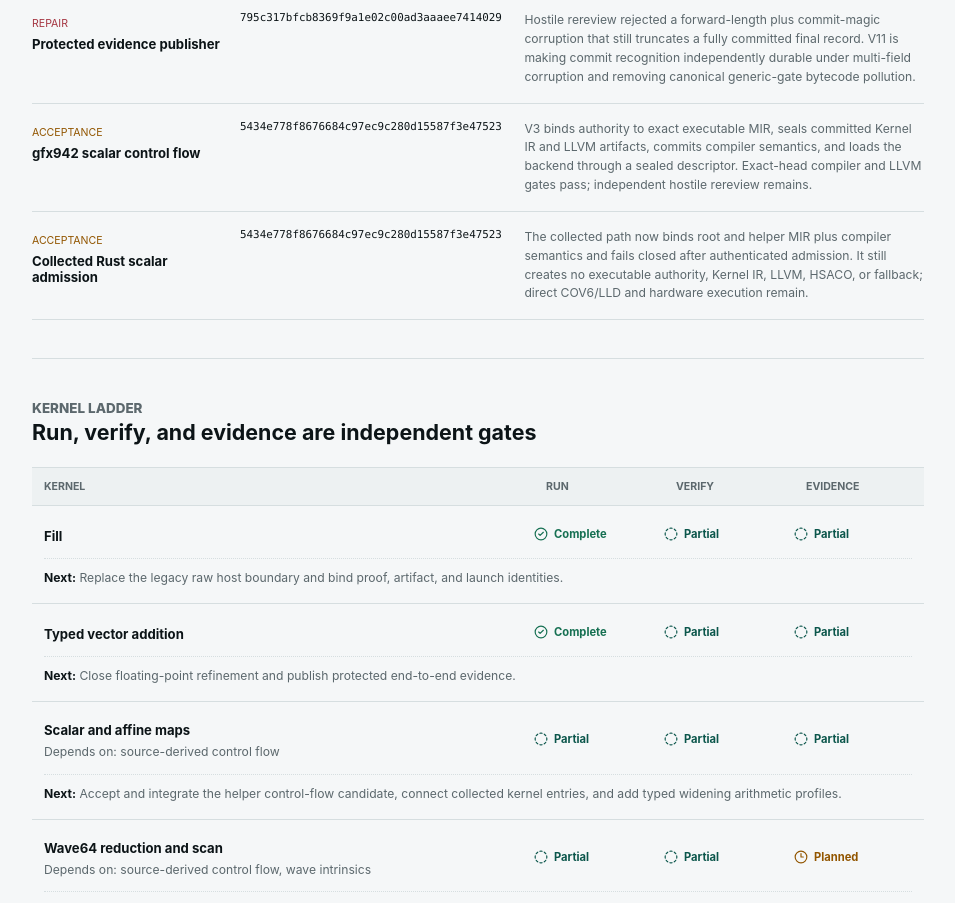
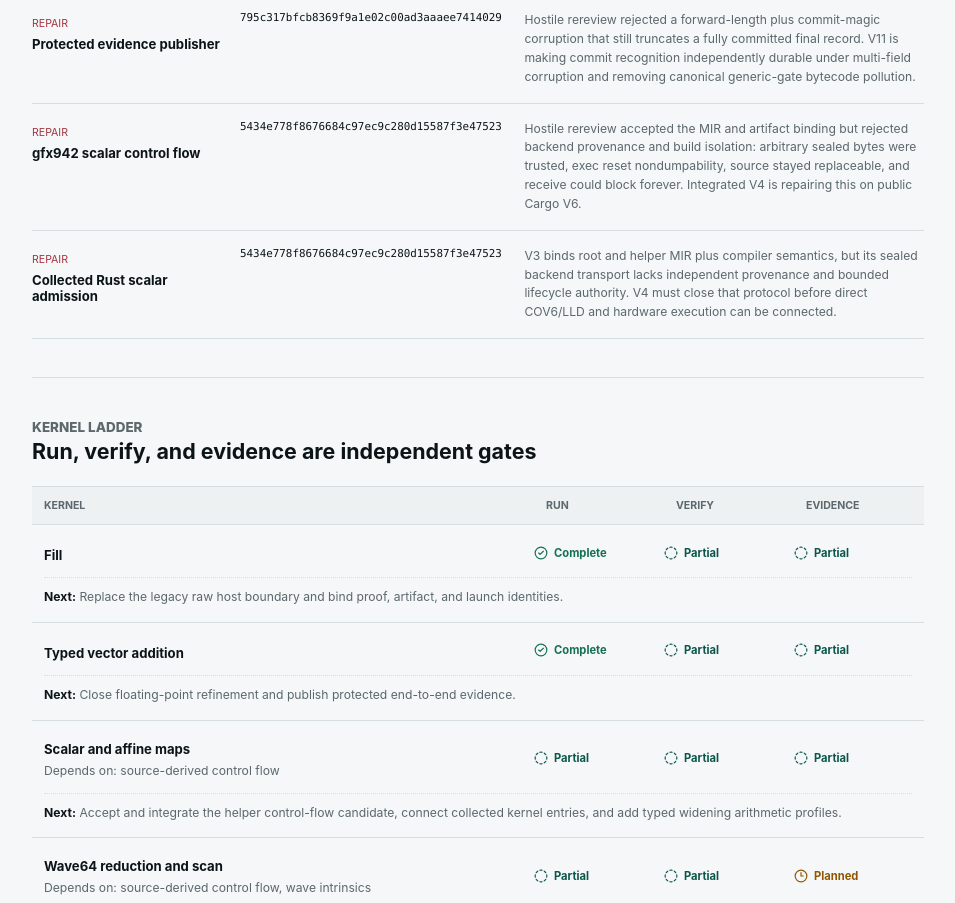
Before and after one commit to harsh-nod/fe2o3-kernels, a React (Vite) app: page /#/status in a window 1280 px wide. Shown: the part 880-1783 px from the top of the page, without its empty margins (312-1267 px from the left). Built offline with nearby package versions, Linux system fonts and the light colour scheme.

Commit message:
Record scalar V3 protocol rejection

```diff
--- a/src/content/progress.ts
+++ b/src/content/progress.ts
@@ -62,16 +62,16 @@ export const developmentCheckpoints: DevelopmentCheckpoint[] = [
   {
     name: "gfx942 scalar control flow",
     commit: "5434e778f8676684c97ec9c280d15587f3e47523",
-    state: "acceptance",
+    state: "repair",
     detail:
-      "V3 binds authority to exact executable MIR, seals committed Kernel IR and LLVM artifacts, commits compiler semantics, and loads the backend through a sealed descriptor. Exact-head compiler and LLVM gates pass; independent hostile rereview remains.",
+      "Hostile rereview accepted the MIR and artifact binding but rejected backend provenance and build isolation: arbitrary sealed bytes were trusted, exec reset nondumpability, source stayed replaceable, and receive could block forever. Integrated V4 is repairing this on public Cargo V6.",
   },
   {
     name: "Collected Rust scalar admission",
     commit: "5434e778f8676684c97ec9c280d15587f3e47523",
-    state: "acceptance",
+    state: "repair",
     detail:
-      "The collected path now binds root and helper MIR plus compiler semantics and fails closed after authenticated admission. It still creates no executable authority, Kernel IR, LLVM, HSACO, or fallback; direct COV6/LLD and hardware execution remain.",
+      "V3 binds root and helper MIR plus compiler semantics, but its sealed backend transport lacks independent provenance and bounded lifecycle authority. V4 must close that protocol before direct COV6/LLD and hardware execution can be connected.",
   },
 ];
 
```
